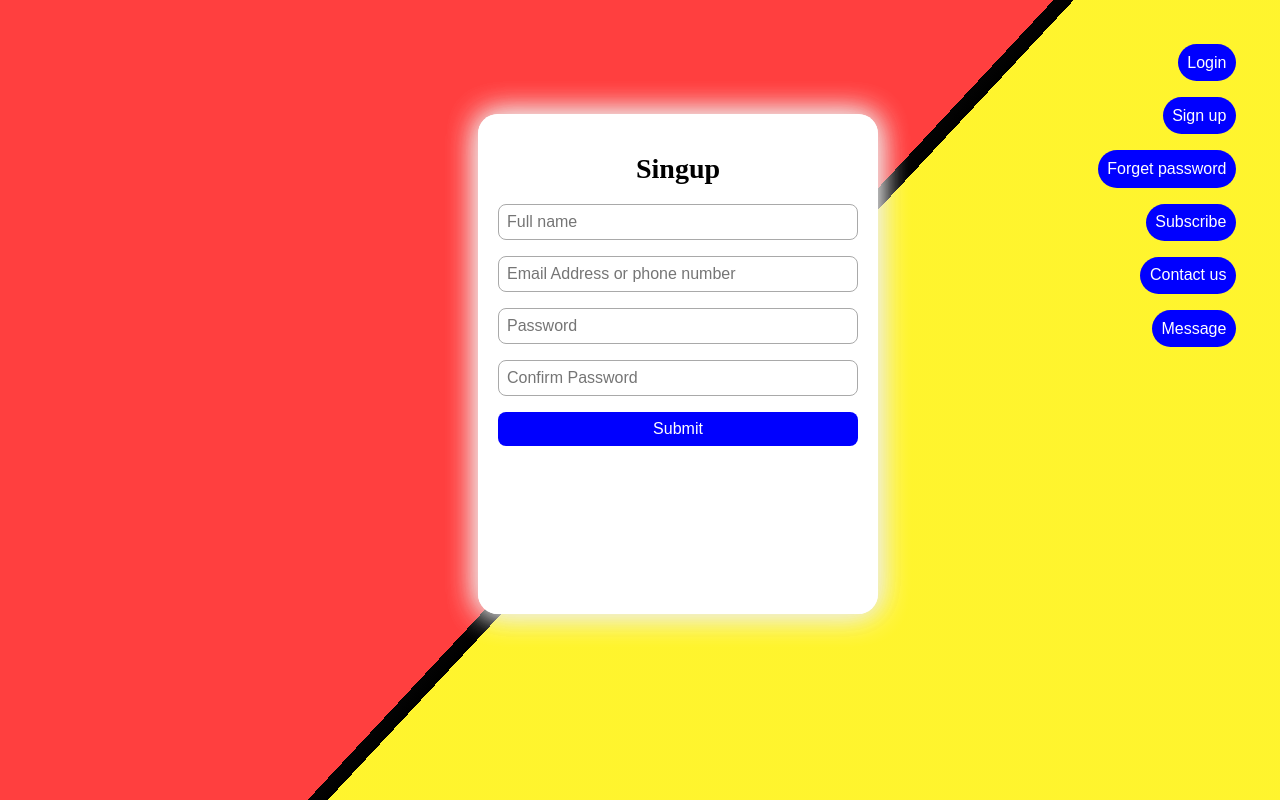
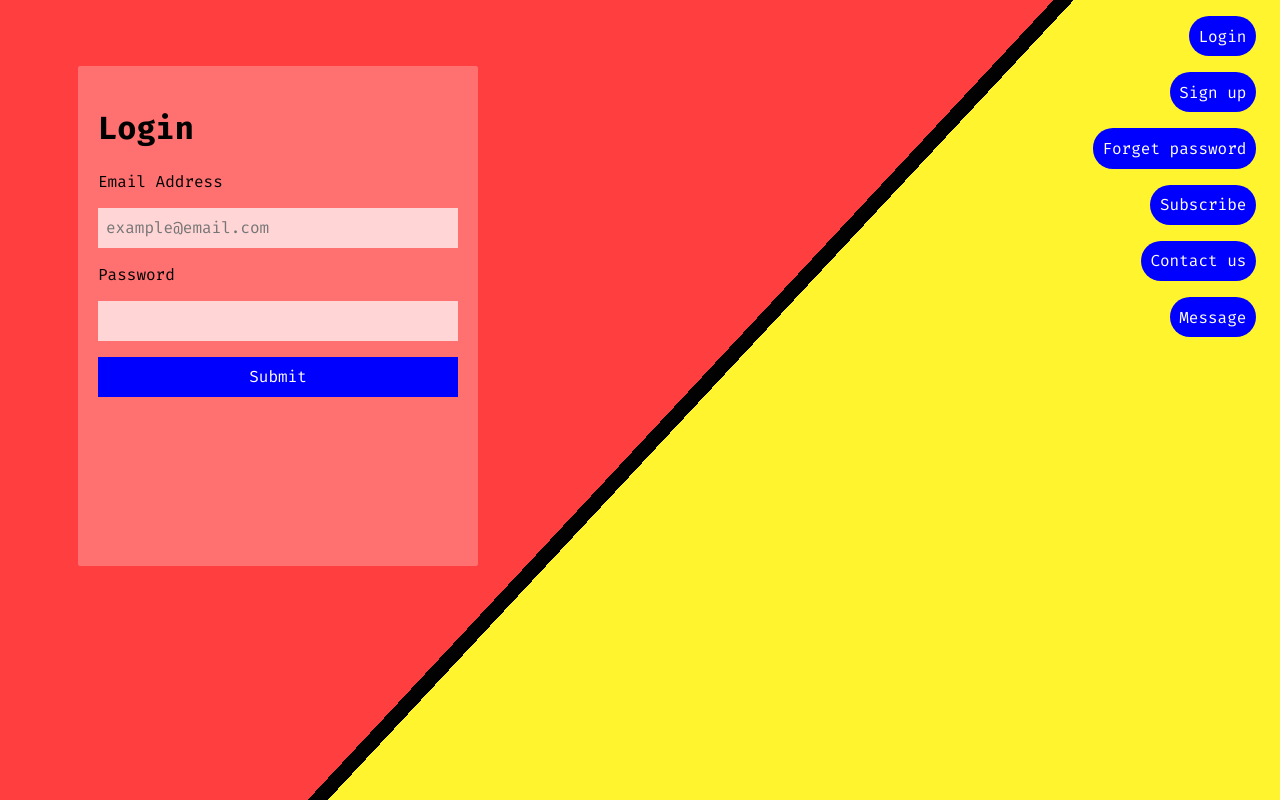
Before and after one commit to ariannargesi/cubic-forms, a React (Create React App) app: page / in a window 1280 px wide. Built offline with nearby package versions, Linux system fonts and the light colour scheme.

Commit message:
basic shits

```diff
--- a/src/Components/Cube/Cube.css
+++ b/src/Components/Cube/Cube.css
@@ -1,19 +1,12 @@
 * {
     box-sizing: border-box;
 }
-body {
-    font-size: 14px;
-    padding: 20px;
-    text-align: center;
-    background:rgba(128, 128, 128, 0.233);
-}
+
 .wrapper {
+    /* here */
     width: 400px;
     height: 500px;
-    margin-left: 350px;
-    margin-top: 70px;
-    text-align: left;
-
+    margin-left: -50px;
 }
 .rec-prism {
     width: 100%;
@@ -22,16 +15,16 @@ body {
     transform-style: preserve-3d;
     transform: translateZ(-100px);
     transition: transform 0.5s ease-in;
+    margin-top: 50px;
 }
 .face {
+    /* here */
     position: absolute;
     width: 400px;
     height: 500px;
     padding: 20px;
     border-radius: 3px;
-    background: white;
-    border-radius: 20px;
-    box-shadow: 0px 0px 30px 0px #eee;
+    background: rgb(255, 113, 113);
 }
 .face-front {
     transform: rotateY(0deg) translateZ(200px);
--- a/src/Components/Cube/index.tsx
+++ b/src/Components/Cube/index.tsx
@@ -1,5 +1,6 @@
 import React from "react";
-import Signup from '../Signup'
+import Login from '../Login'
+import Signup from '../Singup'
 import { Store } from "../../Context";
 
 import "./Cube.css";
@@ -10,11 +11,11 @@ const Cube: React.FC = () => {
   return (
     <div className="wrapper">
       <div className={`rec-prism ${currentFace}`}>
+      <Login/>
       <Signup/>
-        <div className="face face-top"></div>
-        <div className="face face-back"></div>
-        <div className="face face-right"></div>
-        <div className="face face-left"></div>
+        <div className="face face-back">ff</div>
+        <div className="face face-top">aa</div>
+        <div className="face face-left">sadfsd</div>
         <div className="face face-bottom"></div>
 
       </div>
--- a/src/Components/Input/Input.css
+++ b/src/Components/Input/Input.css
@@ -1,13 +1,23 @@
-.input {
+.input:not([type="checkbox"]){
+    box-sizing: border-box;
     display: block;
     width: 100%;
+    height: 40px;
     margin: 1rem 0;
     font-size: 16px;
     padding: 0.5rem;
-    border-radius: 8px;
+    background-color:rgba(255, 230, 230, 0.863);
+    border: none;
     outline: none;
-    border: none;
-    border: 1px solid darkgray;
+    transition: 300ms;
+}
+.input[type="checkbox"]{
+    height: 20px;
+    width: 20px;
+}
+.input:focus{
+    border: 1px solid green;
+    background: white;
 }
 .input[type="submit"] {
     color: white;
@@ -15,3 +25,6 @@
     border: none;
     cursor: pointer;
 }
+.input[type="submit"]:hover{
+    background-color: rgb(104, 104, 255);
+}
--- /dev/null
+++ b/src/Components/Login/index.tsx
@@ -0,0 +1,30 @@
+import React, { FormEvent } from "react";
+import Input from "../Input";
+import { InputType } from "zlib";
+const Signup: React.FC = () => {
+  const [nameValue, setNameValue] = React.useState<string>("");
+  const [emailValue, setEmailValue] = React.useState<string>("");
+  const [passwordValue, setPasswordValue] = React.useState<string>("");
+  const [confirmValue, setConfirmValue] = React.useState<string>("");
+
+  // React.useEffect(() => {
+  //   console.log("re-render");
+  // });
+
+  // const submitHandler = (e: FormEvent): void => {
+  //   e.preventDefault();
+  // };
+
+  return (
+    <div className="face face-front">
+      <h1>Login</h1>
+      <label>Email Address</label>
+      <Input placeholder="example@email.com"/>
+      <label> Password</label>
+      <Input type="password"/>
+      <Input type="submit"/>
+    </div>
+  );
+};
+
+export default Signup;
--- a/src/Components/Signup/index.tsx
+++ /dev/null
@@ -1,40 +0,0 @@
-import React, { FormEvent } from "react";
-import Input from "../Input";
-import { InputType } from "zlib";
-const Signup: React.FC = () => {
-  const [nameValue, setNameValue] = React.useState<string>("");
-  const [emailValue, setEmailValue] = React.useState<string>("");
-  const [passwordValue, setPasswordValue] = React.useState<string>("");
-  const [confirmValue, setConfirmValue] = React.useState<string>("");
-
-  React.useEffect(() => {
-    console.log("re-render");
-  });
-
-  const submitHandler = (e: FormEvent): void => {
-    e.preventDefault();
-  };
-
-  return (
-    <div className="face face-front">
-      <h1 style={{ display: "block", textAlign: "center" }}>Singup</h1>
-      <form action="" onSubmit={submitHandler}>
-        <Input
-          placeholder="Full name"
-          value={nameValue}
-          onChange={(e) => setNameValue(e.target.value)}
-        />
-        <Input
-            placeholder="Email Address or phone number"
-            value={emailValue}
-            onChange={e => setEmailValue(e.target.value)}
-        />
-        <Input placeholder="Password" value={passwordValue} onChange={e => setPasswordValue(e.target.value)} />
-        <Input placeholder="Confirm Password" value={confirmValue} onChange={e => setConfirmValue(e.target.value)} />
-        <Input type="submit" />
-      </form>
-    </div>
-  );
-};
-
-export default Signup;
--- a/src/Context/index.tsx
+++ b/src/Context/index.tsx
@@ -16,7 +16,7 @@ interface IAction {
 }
 
 const initialState: IState = {
-    currentFace: 'show-login',
+    currentFace: 'show-front',
     isLightTheme: true,
     lightTheme: {},
     darkTheme: {}
--- a/src/styles.css
+++ b/src/styles.css
@@ -3,3 +3,23 @@ body {
     background: linear-gradient(313deg, rgba(255, 242, 2, 0.829) 47%, rgba(0,0,0,1) 47%, rgba(3,3,3,1) 48%, rgba(255, 0, 0, 0.753) 48%);
     background-attachment: fixed;
 }
+* {
+    font-family: Fira Code;
+}
+label {
+    font-size: 16px;
+}
+.font-small {
+    font-size: 14px;
+}
+.ml-1 {
+    margin-left: 10px;
+}
+.pointer {
+    cursor: pointer;
+}
+.d-flex{
+    justify-content: space-between  ;
+    align-items: center;
+    display: flex;
+}
```
